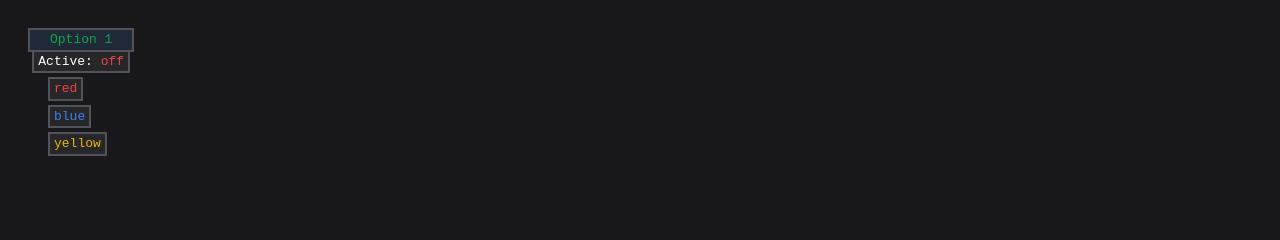
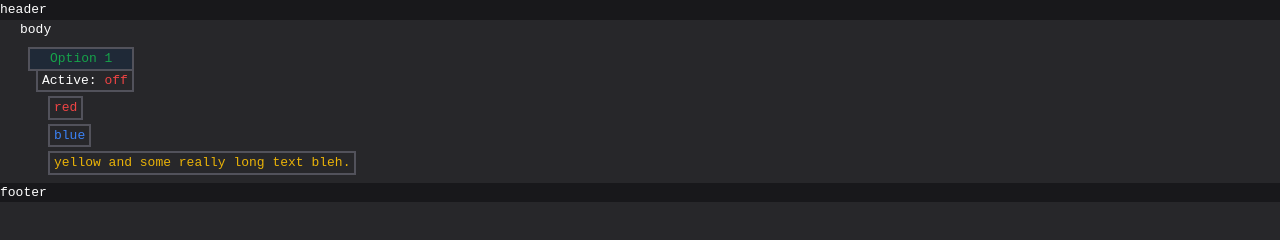
Before and after one commit to kewdi/my-first-gatsby-react, a Gatsby site: page / in a window 1280 px wide. Built offline with nearby package versions, Linux system fonts and the light colour scheme; Gatsby itself is replaced by a stand-in of ours.

Commit message:
index restructuring

```diff
--- a/src/pages/index.js
+++ b/src/pages/index.js
@@ -1,7 +1,7 @@
 
 import React from "react"
 
-import TestButton from '../components/testbutton.js'
+import TestOption from '../components/testoption.js'
 
 //const styles = {
 //  test_grid:
@@ -18,24 +18,28 @@ export default function IndexPage() {
   return (
     <main>
 
-    <body className='bg-zinc-900 text-white m-0 p-5 box-border h-screen'>
-      <div className='h-fit w-fit p-2 flex flex-col items-start'>
-        <div className='bg-gray-800 text-green-600 border-2 border-zinc-600 px-5'>
-          Option 1
+    <body className='bg-zinc-800 text-white box-border h-screen'>
+
+      <div className="w-full h-full">
+
+        <div className='bg-zinc-900 w-full h-prc5'>
+          header
         </div>
-        <div className='bg-zinc-800 border-zinc-600 px-1 border-x-2 border-b-2 self-center'>
-          {TestButton('Active: ')}
+
+        <div className="w-full h-prc90 px-5">
+        body
+
+        <TestOption> </TestOption>
+
         </div>
-        <div className='bg-zinc-800 text-red-500 border-zinc-600 px-1 border-2 mt-1 ml-5'>
-          red
-        </div>
-        <div className='bg-zinc-800 text-blue-500 border-zinc-600 px-1 border-2 mt-1 ml-5'>
-          blue
-        </div>
-        <div className='bg-zinc-800 text-yellow-500 border-zinc-600 px-1 border-2 mt-1 ml-5'>
-          yellow
-        </div>
+
+        <div className='bg-zinc-900 w-full h-prc5'>
+            footer
+          </div>
+
       </div>
+
+
     </body>
 
     </main>
```
